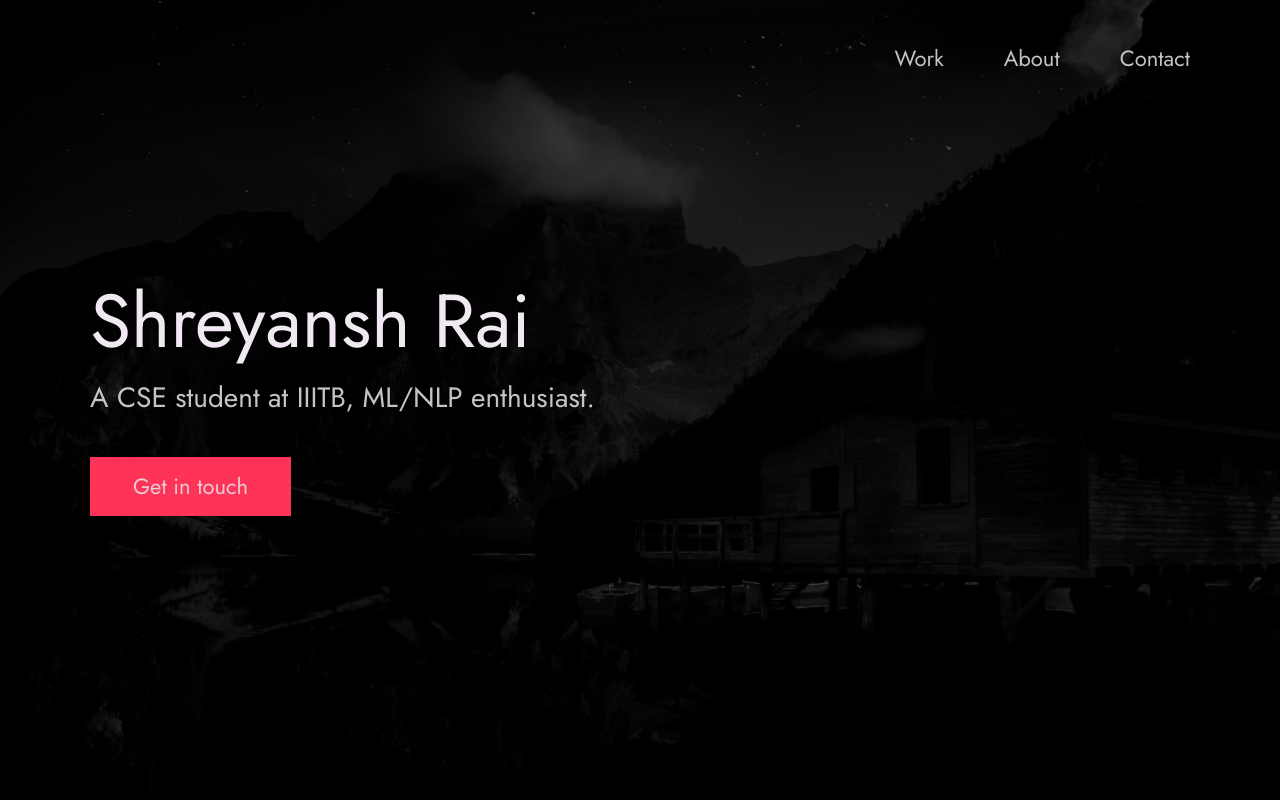
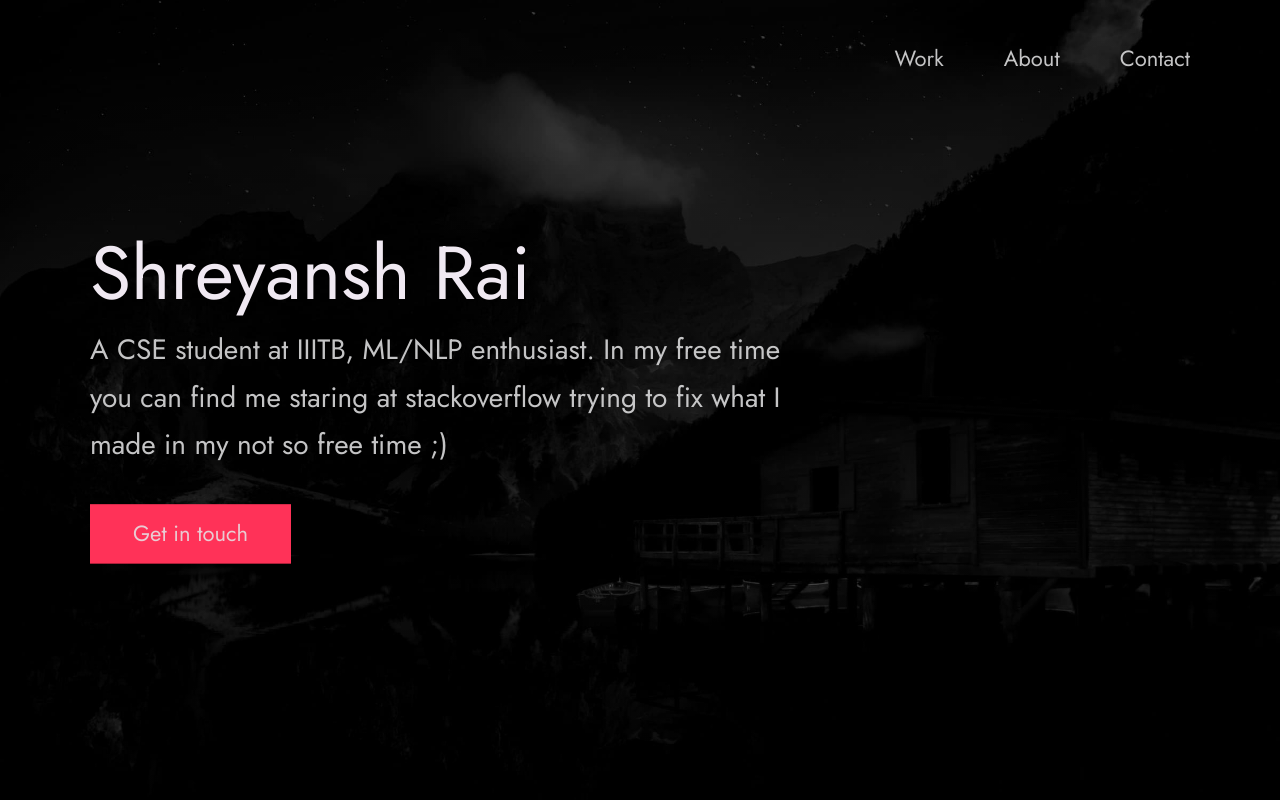
Before and after one commit to Shreyansh-Rai/SE-Portfolio_Shreyansh, a plain HTML site: page index.html in a window 1280 px wide. Shown: the top 800 px of the page. Drawn offline with Linux system fonts and the light colour scheme.

Commit message:
Added some new lines in paragraph about me

```diff
--- a/index.html
+++ b/index.html
@@ -59,7 +59,7 @@
           <span>Shreyansh Rai</span>
         </h1>
         <!-- Put a small paragraph about yourself -->
-        <p>A CSE student at IIITB, ML/NLP enthusiast.</p>
+        <p>A CSE student at IIITB, ML/NLP enthusiast. In my free time you can find me staring at stackoverflow trying to fix what I made in my not so free time ;)</p>
         <a href="#contact" class="btn btn--pink">Get in touch</a>
       </div>
     </div>
```
